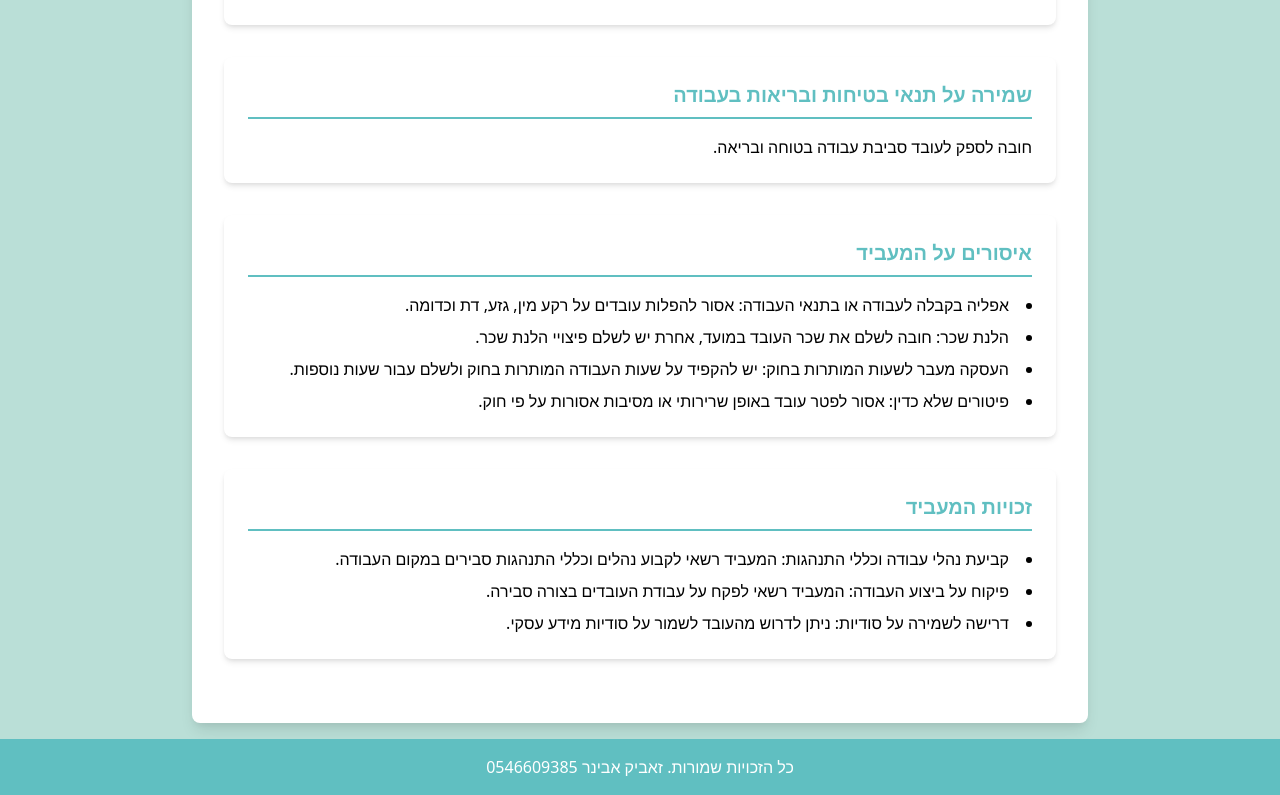
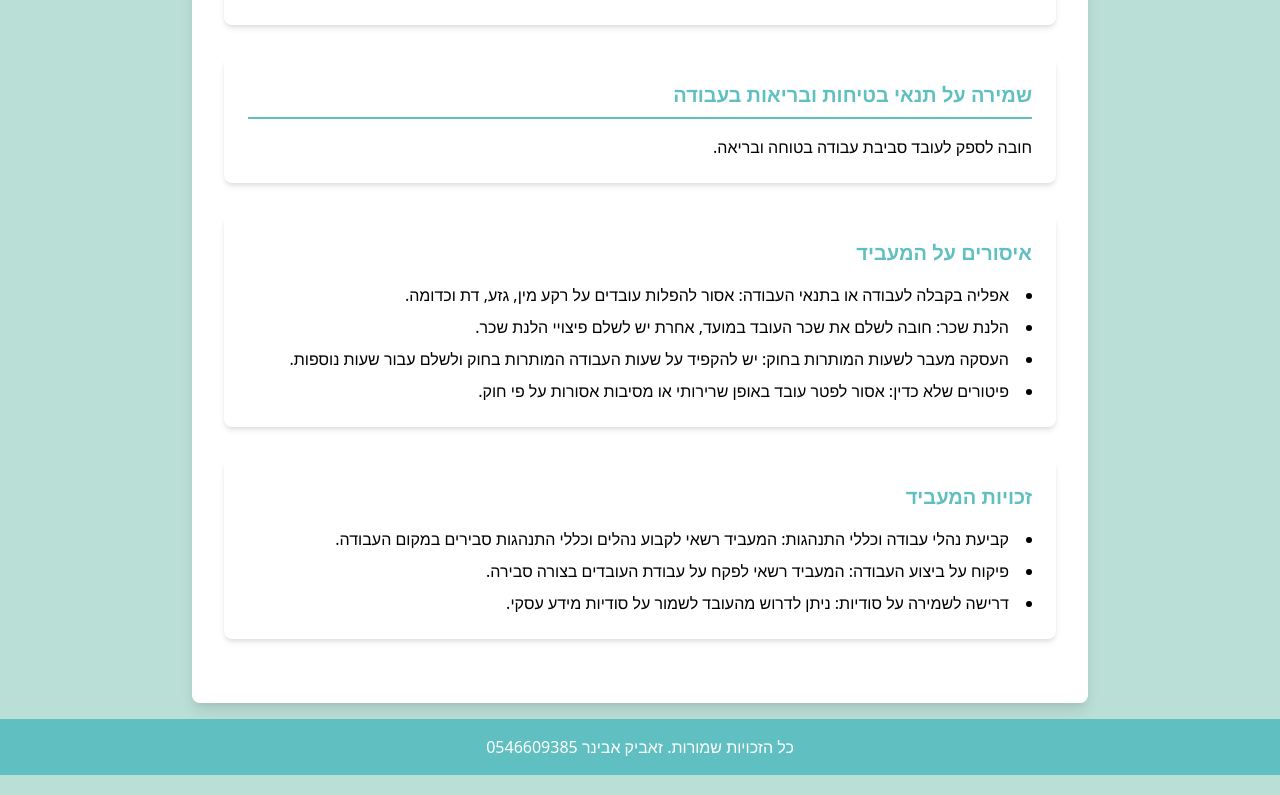
Before and after one commit to Zevik/Atsmai, a Next.js app: page /employer-obligations in a window 1280 px wide. Shown: the part 1261-2056 px from the top of the page. Built offline with nearby package versions, Linux system fonts and the light colour scheme.

Commit message:
Remove underlines from all headings in 'חובות המעביד' page

```diff
--- a/pages/employer-obligations.js
+++ b/pages/employer-obligations.js
@@ -38,7 +38,7 @@ export default function EmployerObligations() {
           <p>חובה לספק לעובד סביבת עבודה בטוחה ובריאה.</p>
         </section>
         <section className="mb-8 hover:shadow-lg transition-shadow transition-transform duration-300 hover:-translate-y-1">
-          <h2 className="text-xl font-semibold mb-4 text-primary border-b-2 border-primary pb-2">איסורים על המעביד</h2>
+          <h2 className="text-xl font-semibold mb-4 text-primary">איסורים על המעביד</h2>
           <ul className="list-disc list-inside">
             <li>אפליה בקבלה לעבודה או בתנאי העבודה: אסור להפלות עובדים על רקע מין, גזע, דת וכדומה.</li>
             <li>הלנת שכר: חובה לשלם את שכר העובד במועד, אחרת יש לשלם פיצויי הלנת שכר.</li>
@@ -47,7 +47,7 @@ export default function EmployerObligations() {
           </ul>
         </section>
         <section className="mb-8 hover:shadow-lg transition-shadow transition-transform duration-300 hover:-translate-y-1">
-          <h2 className="text-xl font-semibold mb-4 text-primary border-b-2 border-primary pb-2">זכויות המעביד</h2>
+          <h2 className="text-xl font-semibold mb-4 text-primary">זכויות המעביד</h2>
           <ul className="list-disc list-inside">
             <li>קביעת נהלי עבודה וכללי התנהגות: המעביד רשאי לקבוע נהלים וכללי התנהגות סבירים במקום העבודה.</li>
             <li>פיקוח על ביצוע העבודה: המעביד רשאי לפקח על עבודת העובדים בצורה סבירה.</li>
```
